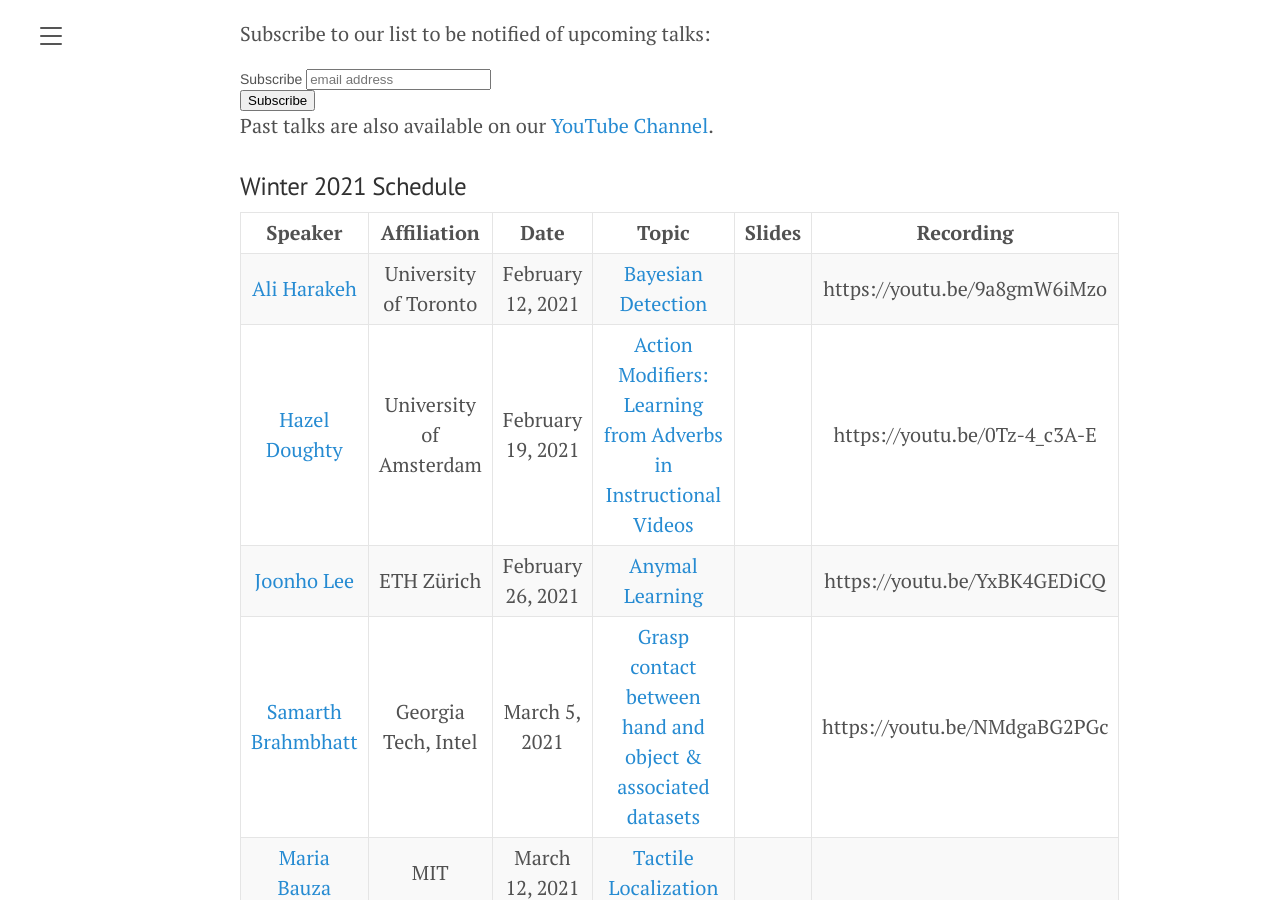
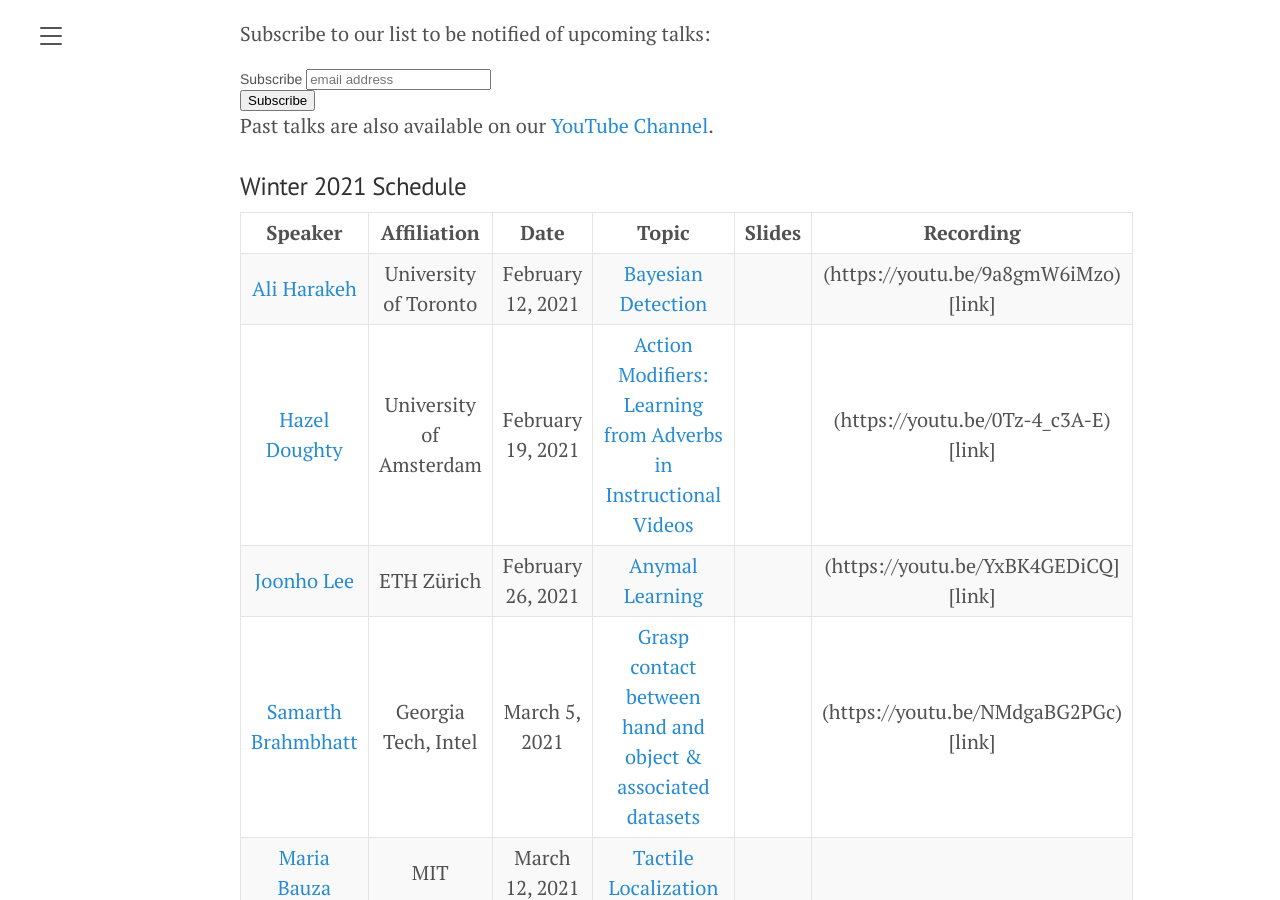
Before and after one commit to uoft-cs-robotics/toronto-air, a Jekyll site: the page built from index.md, in a window 1280 px wide and 900 px high, scrolled down 725 px. Built offline with Jekyll 4.4.1, drawn with Linux system fonts in a browser that asks for light colours; comment, search, counter and statistics services are not loaded; part of the change alters nothing that is shown.

Commit message:
fix links

```diff
--- a/index.md
+++ b/index.md
@@ -48,10 +48,10 @@ Past talks are also available on our [YouTube Channel](https://www.youtube.com/c
 
 | Speaker      | Affiliation | Date      | Topic | Slides       |    Recording     |
 | :----:       |    :----:   |        :----: |     :----: |       :----: |  :----:|
-|[Ali Harakeh](https://www.aharakeh.com)| University of Toronto	| February 12, 2021| [Bayesian Detection](https://openreview.net/pdf?id=YLewtnvKgR7)|  | https://youtu.be/9a8gmW6iMzo |
-|[Hazel Doughty](https://hazeldoughty.github.io)|University of Amsterdam| February 19, 2021| 	[Action Modifiers: Learning from Adverbs in Instructional Videos](https://arxiv.org/abs/1912.06617)|| https://youtu.be/0Tz-4_c3A-E |
-|[Joonho Lee](https://twitter.com/junja941?lang=en)| ETH Zürich| February 26, 2021|[Anymal Learning](https://arxiv.org/pdf/2011.08811.pdf) || https://youtu.be/YxBK4GEDiCQ |
-|[Samarth Brahmbhatt](https://samarth-robo.github.io)| Georgia Tech, Intel| March 5, 2021| [Grasp contact between hand and object & associated datasets](https://smartech.gatech.edu/handle/1853/63585)| | https://youtu.be/NMdgaBG2PGc |
+|[Ali Harakeh](https://www.aharakeh.com)| University of Toronto	| February 12, 2021| [Bayesian Detection](https://openreview.net/pdf?id=YLewtnvKgR7)|  | (https://youtu.be/9a8gmW6iMzo)[link] |
+|[Hazel Doughty](https://hazeldoughty.github.io)|University of Amsterdam| February 19, 2021| 	[Action Modifiers: Learning from Adverbs in Instructional Videos](https://arxiv.org/abs/1912.06617)|| (https://youtu.be/0Tz-4_c3A-E)[link] |
+|[Joonho Lee](https://twitter.com/junja941?lang=en)| ETH Zürich| February 26, 2021|[Anymal Learning](https://arxiv.org/pdf/2011.08811.pdf) || (https://youtu.be/YxBK4GEDiCQ][link] |
+|[Samarth Brahmbhatt](https://samarth-robo.github.io)| Georgia Tech, Intel| March 5, 2021| [Grasp contact between hand and object & associated datasets](https://smartech.gatech.edu/handle/1853/63585)| | (https://youtu.be/NMdgaBG2PGc)[link] |
 |[Maria Bauza](http://web.mit.edu/bauza/www/)| MIT| March 12, 2021| [Tactile Localization](https://arxiv.org/abs/1904.10944)|||
 |[Daniel Seita](https://people.eecs.berkeley.edu/~seita/)| UC Berkeley| March 19, 2021| [Deformable Object Manipulation](https://berkeleyautomation.github.io/bags/)|||
 |[Krishna Murthy](https://krrish94.github.io)| Mila| March 26, 2021| [GradSLAM](https://gradslam.github.io/)|||
```
